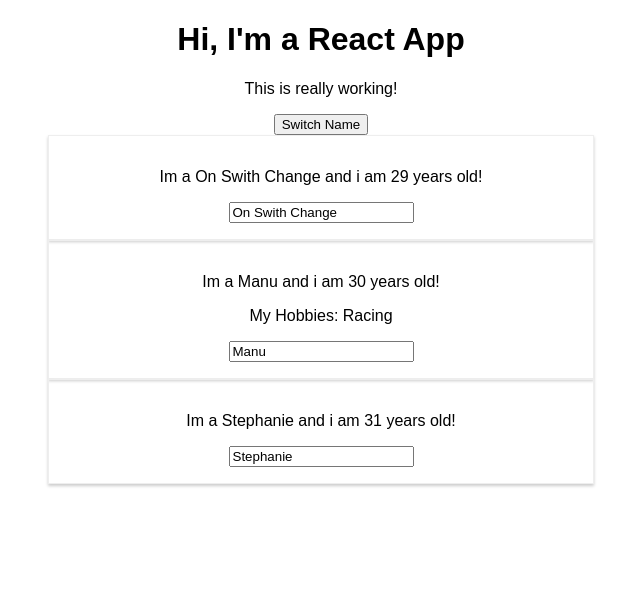
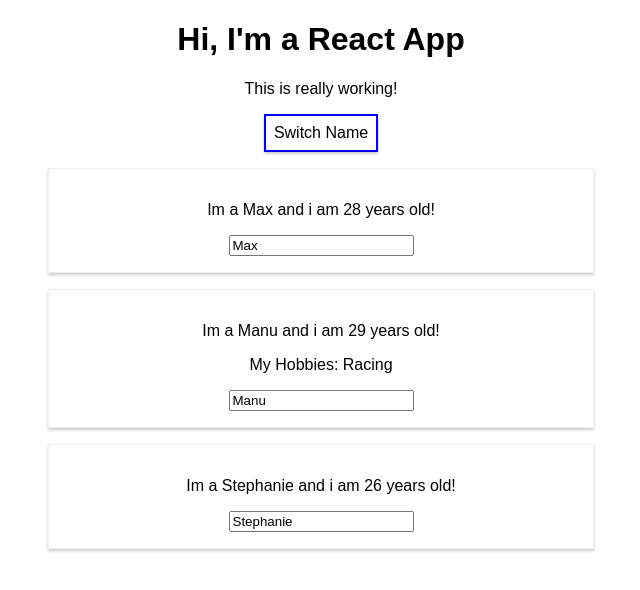
Before and after one commit to lucianboatright/React_training, a React (Create React App) app: page / in a window 1280 px wide. Both pictures are taken after a click on the button "Switch Name". Shown: the top 590 px of the page, without its empty margins (319-959 px from the left). Built offline with nearby package versions, Linux system fonts and the light colour scheme.

Commit message:
added conditonal to switch, show if showPersons == true

```diff
--- a/src/App.js
+++ b/src/App.js
@@ -1,6 +1,5 @@
 import React, { Component } from 'react';
 import './App.css';
-import './Person/Person.css'
 import Person from './Person/Person';
 
 class App extends Component {
@@ -10,7 +9,8 @@ class App extends Component {
       { name: 'Manu', age: 29 },
       { name: 'Stephanie', age: 26 }
     ],
-    otherState: 'some other value'
+    otherState: 'some other value',
+    showPersons: false
   }
 
   switchNameHandler = (newName) => {
@@ -35,12 +35,33 @@ class App extends Component {
     } )
   }
 
+  togglePersonsHandeler = () => {
+    const doesShow = this.state.showPersons;
+    this.setState({showPersons: !doesShow})
+  }
+
   render () {
+
+    const style = {
+      backgroundColor: "white",
+      font: "inherit",
+      border: '2px solid blue',
+      padding: '8px',
+      boxShadow: '0 2px 3px #ccc',
+      cursor: 'pointer'
+    }; // values need to be in quote marks as it is in js
+
     return (
       <div className="App">
         <h1>Hi, I'm a React App</h1>
         <p>This is really working!</p>
-        <button onClick={() => this.switchNameHandler('On Swith Change')}>Switch Name</button>
+        <button
+        style={style}
+        onClick={this.togglePersonsHandeler}>Switch Name</button>
+         {/* use ternary statemnt, if state.shoepwersons ?(ture) do __ :(else) null // put componets in div which can be managed   */}
+        {
+        this.state.showPersons ?
+          <div >
           <Person
             name={this.state.persons[0].name}
             age={this.state.persons[0].age} />
@@ -52,6 +73,9 @@ class App extends Component {
           <Person
             name={this.state.persons[2].name}
             age={this.state.persons[2].age} />
+        </div> : null
+        }
+
       </div>
     );
     // return React.createElement('div', {className: 'App'}, React.createElement('h1', null, 'Does this work now?'));
--- a/src/Person/Person.css
+++ b/src/Person/Person.css
@@ -1,6 +1,6 @@
 .Person {
     width: 40%;
-    margin: auto;
+    margin: 16px auto;
     border: 1px solid #eee;
     box-shadow: 0 2px 3px #ccc;
     padding: 16px;
```
Lines whose indentation alone changed are shown as unchanged.
